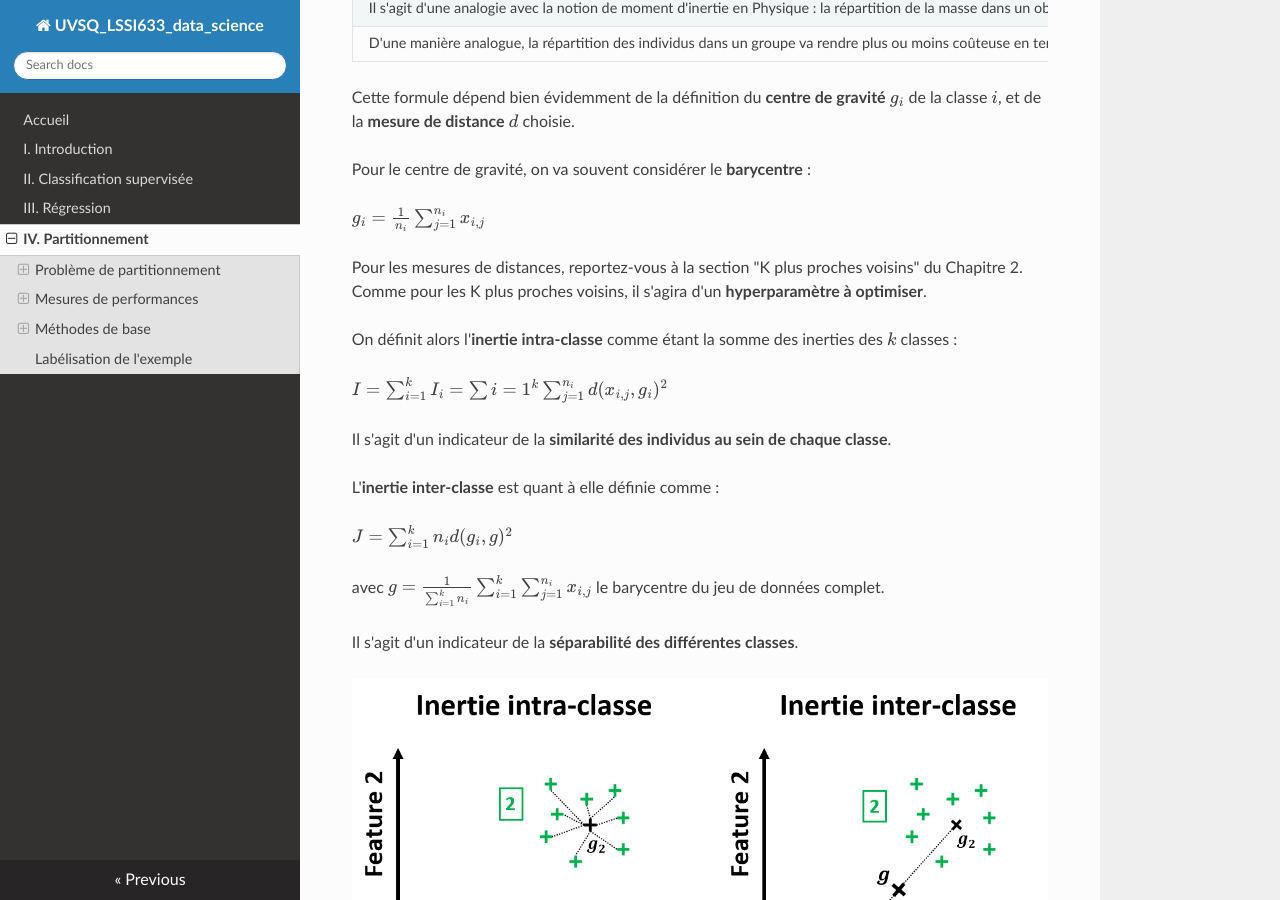
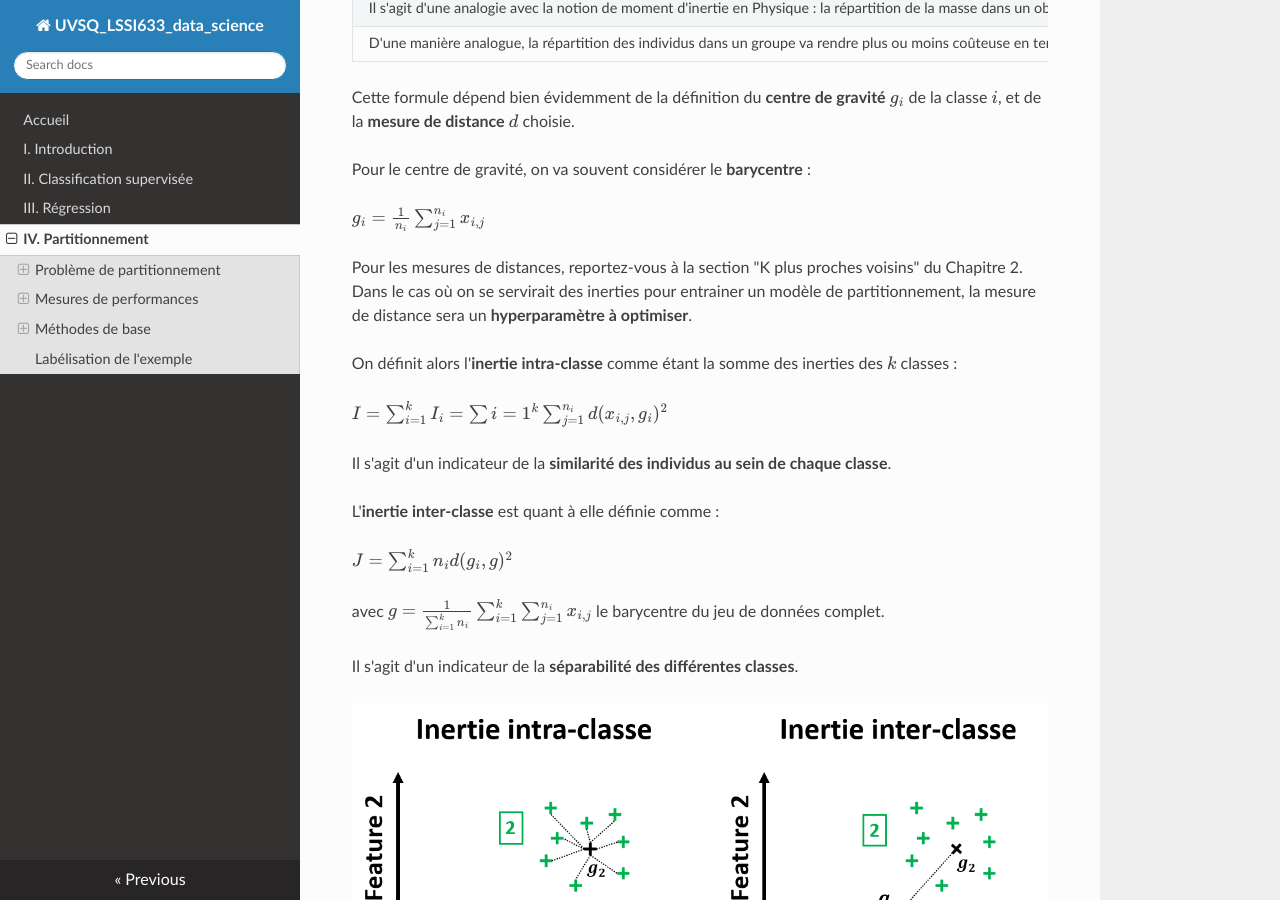
Before and after one commit to NicOudart/UVSQ_LSSI633_data_science, an MkDocs documentation site: the page built from docs/Chap4_Partitionnement.md, in a window 1280 px wide and 900 px high, scrolled down 6156 px. Built offline with MkDocs 1.6.1, drawn with Linux system fonts in a browser that asks for light colours; nearby versions of some CDN libraries; some of the changed text lies outside the part shown.

Commit message:
-Progress on Chapter 4.

```diff
--- a/docs/Chap4_Partitionnement.md
+++ b/docs/Chap4_Partitionnement.md
@@ -167,7 +167,7 @@
 $g_i = \frac{1}{n_i} \sum_{j=1}^{n_i} x_{i,j}$
 
 Pour les mesures de distances, reportez-vous à la section "K plus proches voisins" du Chapitre 2.
-Comme pour les K plus proches voisins, il s'agira d'un **hyperparamètre à optimiser**.
+Dans le cas où on se servirait des inerties pour entrainer un modèle de partitionnement, la mesure de distance sera un **hyperparamètre à optimiser**.
 
 On définit alors l'**inertie intra-classe** comme étant la somme des inerties des $k$ classes :
 
@@ -183,7 +183,7 @@
 
 Il s'agit d'un indicateur de la **séparabilité des différentes classes**.
 
-![Inertie intra-classe et inter-classe](img/Chap_4_inertie_intra_inter_classe.png)
+![Inertie intra-classe et inter-classe](img/Chap4_inertie_intra_inter_classe.png)
 
 |Théorème de Huygens|
 |:-|
@@ -261,7 +261,7 @@
 
 Il s'agit d'un indicateur de **séparabilité** d'un individus par rapport à la classe la plus proche de la sienne : plus il est élevé, plus l'individu est séparable des autres classes
 
-![Distance moyenne intra-classe et distance moyenne à la classe la plus proche](img/Chap4_coefficient_de_silhouette.png)
+![Distance moyenne intra-classe et distance moyenne à la classe la plus proche](img/Chap4_distances_moyennes_intra_classe_et_classe_la_plus_proche.png)
 
 Le coefficient de silhouette est un score compris entre -1 et 1.
 Si pour un individu :
@@ -279,9 +279,13 @@
 Si on veut essayer de comprendre pourquoi une partition a de mauvaises performances, on peut analyser les valeurs de $s(x_{i,j})$ pour chaque individu d'un jeu de données.
 On affiche en général les coefficients de silhouette sous la forme d'un **diagramme en barres**, avec en abscisses $s$ et en ordonnées les individus (rangés par classe).
 
-![Coefficient de silhouette](img/Chap4_distances_moyennes_intra_classe_et_classe_la_plus_proche.png)
+![Coefficient de silhouette](img/Chap4_coefficient_de_silhouette.png)
 
 On peut alors facilement identifier quels individus ont été correctement associés à la bonne classe ou non.
+
+|Nota Bene|
+|:-|
+|Les coefficients de silhouette obtenus dépendent évidemment de la **mesure de distance** choisie.|
 
 ## Méthodes de base
 
```
Also changed, not shown: docs/img/Chap4_inertie_intra_inter_classe.png (renamed from docs/img/Chap_4_inertie_intra_inter_classe.png).
